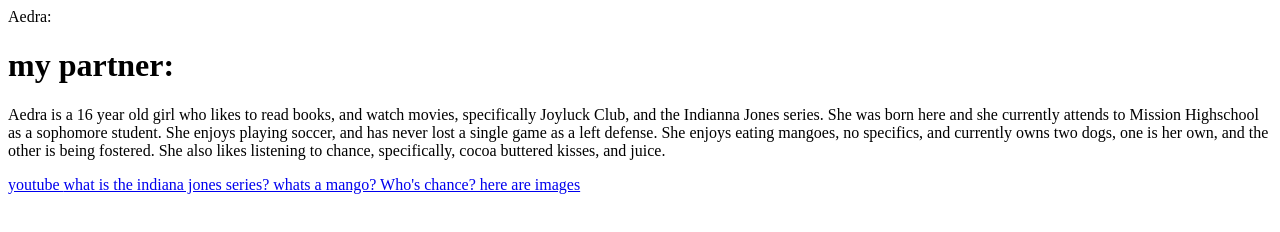
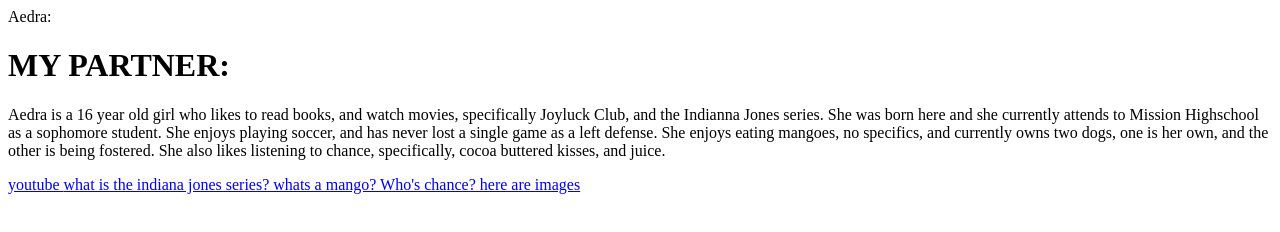
Before and after one commit to O-S-C-A-R/Oscar-s-games-and-web, a plain HTML site: page who she is.html in a window 1280 px wide. Drawn offline with Linux system fonts and the light colour scheme.

Commit message:
commit test

```diff
--- a/who she is.html
+++ b/who she is.html
@@ -5,7 +5,7 @@
   </head>
 
   <body>
-    <h1> my partner:</h1>
+    <h1> MY PARTNER:</h1>
     <p>
     Aedra is a 16 year old girl who likes to read books, and watch movies, specifically Joyluck Club, and the Indianna Jones series. She was born here and she currently attends to Mission Highschool as a sophomore student. She enjoys playing soccer, and has never lost a single game as a left defense. She enjoys eating mangoes, no specifics, and currently owns two dogs, one is her own, and the other is being fostered. She also likes listening to chance, specifically, cocoa buttered kisses, and juice.
     </p>
```
